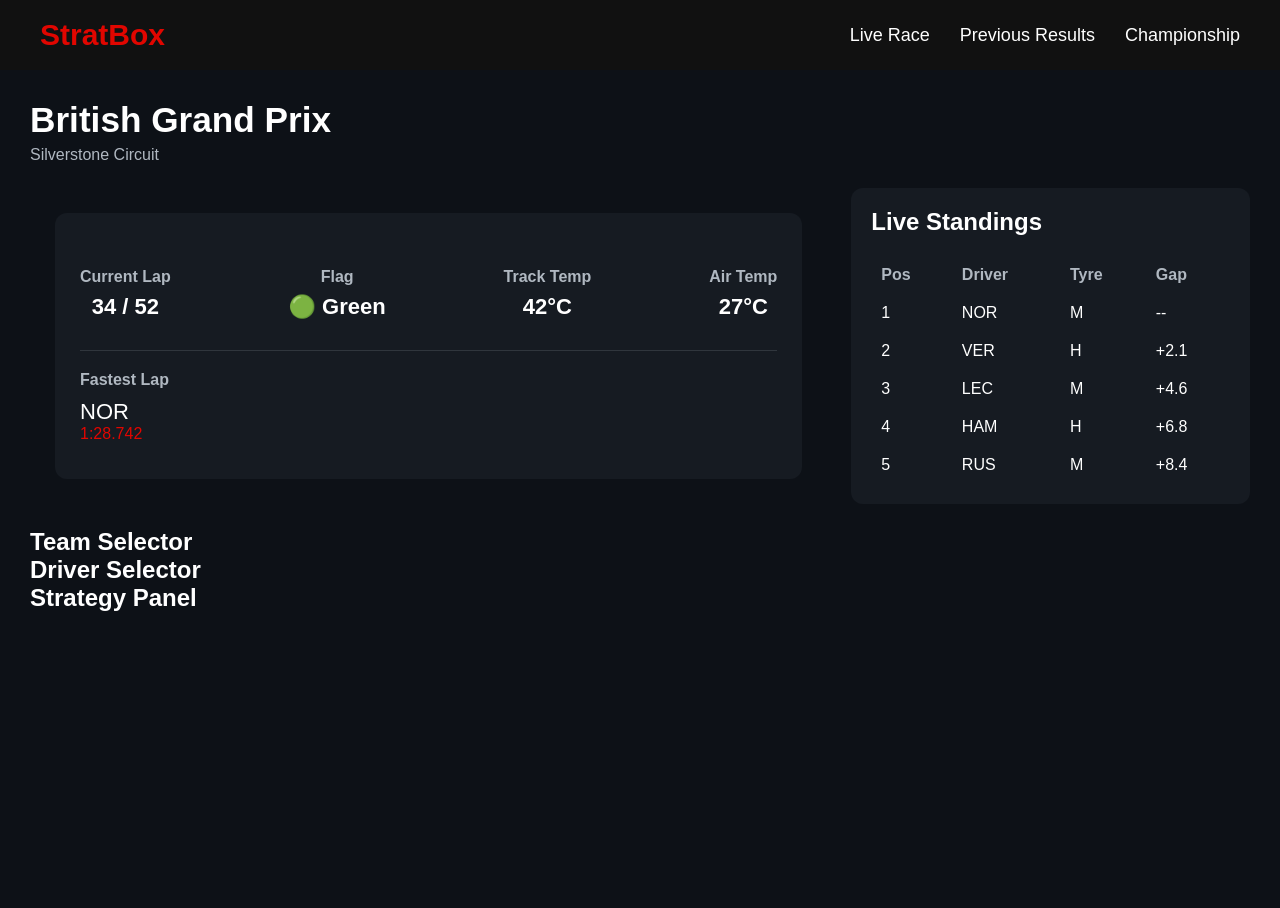
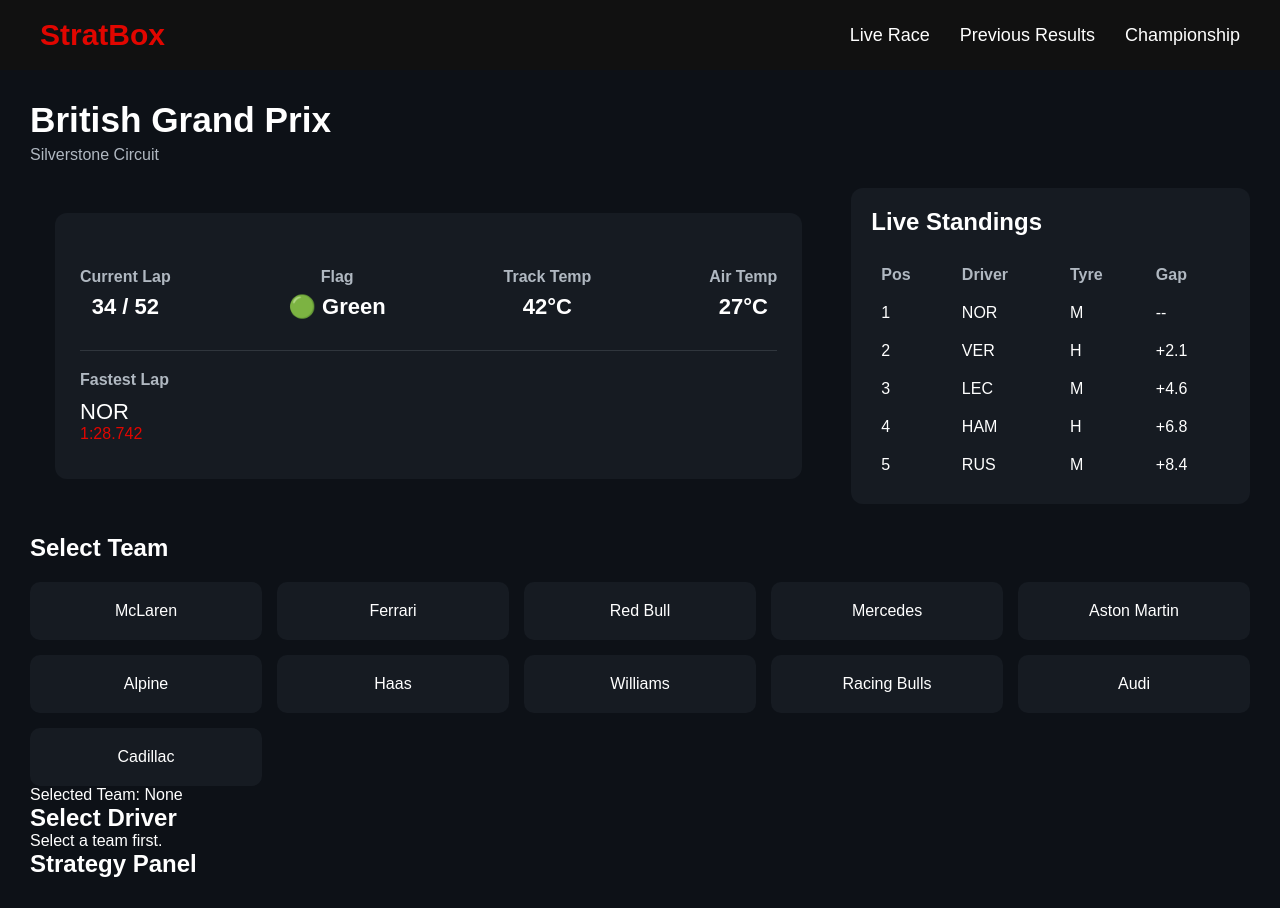
Before and after one commit to SwaradMahajan/StratBox, a React app in the folder frontend/: page / in a window 1280 px wide. Before the commit the page ends 800 px from the top, so only its background shows below. Built offline with nearby package versions, Linux system fonts and the light colour scheme; the HTML template or start-up script is replaced by a standard one.

Commit message:
Implement interactive team and driver selection

```diff
--- a/frontend/src/components/DriverSelector/DriverSelector.css
+++ b/frontend/src/components/DriverSelector/DriverSelector.css
@@ -0,0 +1,3 @@
+.driver-card {
+    cursor: pointer;
+}
--- a/frontend/src/components/DriverSelector/DriverSelector.jsx
+++ b/frontend/src/components/DriverSelector/DriverSelector.jsx
@@ -1,9 +1,37 @@
 import "./DriverSelector.css";
+import drivers from "../../data/drivers";
 
-function DriverSelector() {
+function DriverSelector({
+  selectedTeam,
+  selectedDriver,
+  setSelectedDriver,
+}) {
+  const filteredDrivers = drivers.filter(
+    (driver) => driver.teamId === selectedTeam
+  );
+
   return (
-    <div>
-      <h2>Driver Selector</h2>
+    <div className="driver-selector">
+      <h2>Select Driver</h2>
+
+      {!selectedTeam ? (
+        <p>Select a team first.</p>
+      ) : (
+        <div className="driver-grid">
+          {filteredDrivers.map((driver) => (
+            <div
+              key={driver.id}
+              className={`driver-card ${
+                selectedDriver === driver.id ? "active" : ""
+              }`}
+              onClick={() => setSelectedDriver(driver.id)}
+            >
+              <h3>{driver.fullName}</h3>
+              <p>{driver.code}</p>
+            </div>
+          ))}
+        </div>
+      )}
     </div>
   );
 }
--- a/frontend/src/components/TeamSection/TeamSection.jsx
+++ b/frontend/src/components/TeamSection/TeamSection.jsx
@@ -1,13 +1,31 @@
+import { useState } from "react";
+
 import "./TeamSection.css";
 
 import TeamSelector from "../TeamSelector/TeamSelector";
 import DriverSelector from "../DriverSelector/DriverSelector";
 
 function TeamSection() {
+  const [selectedTeam, setSelectedTeam] = useState(null);
+  const [selectedDriver, setSelectedDriver] = useState(null);
+
+  const handleTeamSelect = (teamId) => {
+    setSelectedTeam(teamId);
+    setSelectedDriver(null);
+  };
+
   return (
     <div className="team-section">
-      <TeamSelector />
-      <DriverSelector />
+      <TeamSelector
+        selectedTeam={selectedTeam}
+        setSelectedTeam={handleTeamSelect}
+      />
+
+      <DriverSelector
+        selectedTeam={selectedTeam}
+        selectedDriver={selectedDriver}
+        setSelectedDriver={setSelectedDriver}
+      />
     </div>
   );
 }
--- a/frontend/src/components/TeamSelector/TeamSelector.css
+++ b/frontend/src/components/TeamSelector/TeamSelector.css
@@ -0,0 +1,23 @@
+.team-selector {
+    margin-top: 30px;
+}
+
+.team-grid {
+    display: grid;
+
+    grid-template-columns: repeat(5, 1fr);
+
+    gap: 15px;
+
+    margin-top: 20px;
+}
+
+.team-card {
+    padding: 20px;
+
+    background: #161B22;
+
+    text-align: center;
+
+    border-radius: 10px;
+}
--- a/frontend/src/components/TeamSelector/TeamSelector.jsx
+++ b/frontend/src/components/TeamSelector/TeamSelector.jsx
@@ -1,9 +1,31 @@
 import "./TeamSelector.css";
+import teams from "../../data/teams";
 
-function TeamSelector() {
+function TeamSelector({ selectedTeam, setSelectedTeam }) {
   return (
-    <div>
-      <h2>Team Selector</h2>
+    <div className="team-selector">
+      <h2>Select Team</h2>
+
+      <div className="team-grid">
+        {teams.map((team) => (
+          <div
+            key={team.id}
+            className={`team-card ${
+              selectedTeam === team.id ? "active" : ""
+            }`}
+            onClick={() => setSelectedTeam(team.id)}
+          >
+            {team.name}
+          </div>
+        ))}
+      </div>
+
+      <p>
+        Selected Team:{" "}
+        {selectedTeam
+          ? teams.find((team) => team.id === selectedTeam).name
+          : "None"}
+      </p>
     </div>
   );
 }
--- /dev/null
+++ b/frontend/src/constants/teamIds.js
@@ -0,0 +1,13 @@
+export const TEAM_IDS = {
+  MCLAREN: 1,
+  FERRARI: 2,
+  RED_BULL: 3,
+  MERCEDES: 4,
+  ASTON_MARTIN: 5,
+  ALPINE: 6,
+  HAAS: 7,
+  WILLIAMS: 8,
+  RACING_BULLS: 9,
+  AUDI: 10,
+  CADILLAC: 11,
+};
--- /dev/null
+++ b/frontend/src/data/drivers.js
@@ -0,0 +1,269 @@
+import { TEAM_IDS } from "../constants/teamIds";
+
+const drivers = [
+  // McLaren
+  {
+    id: 1,
+    firstName: "Lando",
+    lastName: "Norris",
+    fullName: "Lando Norris",
+    code: "NOR",
+    number: 4,
+    countryCode: "GB",
+    teamId: TEAM_IDS.MCLAREN,
+    photo: "norris.png",
+  },
+  {
+    id: 2,
+    firstName: "Oscar",
+    lastName: "Piastri",
+    fullName: "Oscar Piastri",
+    code: "PIA",
+    number: 81,
+    countryCode: "AU",
+    teamId: TEAM_IDS.MCLAREN,
+    photo: "piastri.png",
+  },
+
+  // Ferrari
+  {
+    id: 3,
+    firstName: "Charles",
+    lastName: "Leclerc",
+    fullName: "Charles Leclerc",
+    code: "LEC",
+    number: 16,
+    countryCode: "MC",
+    teamId: TEAM_IDS.FERRARI,
+    photo: "leclerc.png",
+  },
+  {
+    id: 4,
+    firstName: "Lewis",
+    lastName: "Hamilton",
+    fullName: "Lewis Hamilton",
+    code: "HAM",
+    number: 44,
+    countryCode: "GB",
+    teamId: TEAM_IDS.FERRARI,
+    photo: "hamilton.png",
+  },
+
+  // Red Bull
+  {
+    id: 5,
+    firstName: "Max",
+    lastName: "Verstappen",
+    fullName: "Max Verstappen",
+    code: "VER",
+    number: 1,
+    countryCode: "NL",
+    teamId: TEAM_IDS.RED_BULL,
+    photo: "verstappen.png",
+  },
+  {
+    id: 6,
+    firstName: "Isack",
+    lastName: "Hadjar",
+    fullName: "Isack Hadjar",
+    code: "HAD",
+    number: 6,
+    countryCode: "FR",
+    teamId: TEAM_IDS.RED_BULL,
+    photo: "hadjar.png",
+  },
+
+  // Mercedes
+  {
+    id: 7,
+    firstName: "George",
+    lastName: "Russell",
+    fullName: "George Russell",
+    code: "RUS",
+    number: 63,
+    countryCode: "GB",
+    teamId: TEAM_IDS.MERCEDES,
+    photo: "russell.png",
+  },
+  {
+    id: 8,
+    firstName: "Andrea Kimi",
+    lastName: "Antonelli",
+    fullName: "Andrea Kimi Antonelli",
+    code: "ANT",
+    number: 12,
+    countryCode: "IT",
+    teamId: TEAM_IDS.MERCEDES,
+    photo: "antonelli.png",
+  },
+
+  // Aston Martin
+  {
+    id: 9,
+    firstName: "Fernando",
+    lastName: "Alonso",
+    fullName: "Fernando Alonso",
+    code: "ALO",
+    number: 14,
+    countryCode: "ES",
+    teamId: TEAM_IDS.ASTON_MARTIN,
+    photo: "alonso.png",
+  },
+  {
+    id: 10,
+    firstName: "Lance",
+    lastName: "Stroll",
+    fullName: "Lance Stroll",
+    code: "STR",
+    number: 18,
+    countryCode: "CA",
+    teamId: TEAM_IDS.ASTON_MARTIN,
+    photo: "stroll.png",
+  },
+
+  // Alpine
+  {
+    id: 11,
+    firstName: "Pierre",
+    lastName: "Gasly",
+    fullName: "Pierre Gasly",
+    code: "GAS",
+    number: 10,
+    countryCode: "FR",
+    teamId: TEAM_IDS.ALPINE,
+    photo: "gasly.png",
+  },
+  {
+    id: 12,
+    firstName: "Franco",
+    lastName: "Colapinto",
+    fullName: "Franco Colapinto",
+    code: "COL",
+    number: 43,
+    countryCode: "AR",
+    teamId: TEAM_IDS.ALPINE,
+    photo: "colapinto.png",
+  },
+
+  // Haas
+  {
+    id: 13,
+    firstName: "Esteban",
+    lastName: "Ocon",
+    fullName: "Esteban Ocon",
+    code: "OCO",
+    number: 31,
+    countryCode: "FR",
+    teamId: TEAM_IDS.HAAS,
+    photo: "ocon.png",
+  },
+  {
+    id: 14,
+    firstName: "Oliver",
+    lastName: "Bearman",
+    fullName: "Oliver Bearman",
+    code: "BEA",
+    number: 87,
+    countryCode: "GB",
+    teamId: TEAM_IDS.HAAS,
+    photo: "bearman.png",
+  },
+
+  // Williams
+  {
+    id: 15,
+    firstName: "Alexander",
+    lastName: "Albon",
+    fullName: "Alexander Albon",
+    code: "ALB",
+    number: 23,
+    countryCode: "TH",
+    teamId: TEAM_IDS.WILLIAMS,
+    photo: "albon.png",
+  },
+  {
+    id: 16,
+    firstName: "Carlos",
+    lastName: "Sainz",
+    fullName: "Carlos Sainz",
+    code: "SAI",
+    number: 55,
+    countryCode: "ES",
+    teamId: TEAM_IDS.WILLIAMS,
+    photo: "sainz.png",
+  },
+
+  // Racing Bulls
+  {
+    id: 17,
+    firstName: "Liam",
+    lastName: "Lawson",
+    fullName: "Liam Lawson",
+    code: "LAW",
+    number: 30,
+    countryCode: "NZ",
+    teamId: TEAM_IDS.RACING_BULLS,
+    photo: "lawson.png",
+  },
+  {
+    id: 18,
+    firstName: "Arvid",
+    lastName: "Lindblad",
+    fullName: "Arvid Lindblad",
+    code: "LIN",
+    number: 37,
+    countryCode: "GB",
+    teamId: TEAM_IDS.RACING_BULLS,
+    photo: "lindblad.png",
+  },
+
+  // Audi
+  {
+    id: 19,
+    firstName: "Nico",
+    lastName: "Hulkenberg",
+    fullName: "Nico Hulkenberg",
+    code: "HUL",
+    number: 27,
+    countryCode: "DE",
+    teamId: TEAM_IDS.AUDI,
+    photo: "hulkenberg.png",
+  },
+  {
+    id: 20,
+    firstName: "Gabriel",
+    lastName: "Bortoleto",
+    fullName: "Gabriel Bortoleto",
+    code: "BOR",
+    number: 5,
+    countryCode: "BR",
+    teamId: TEAM_IDS.AUDI,
+    photo: "bortoleto.png",
+  },
+
+  // Cadillac
+  {
+    id: 21,
+    firstName: "Sergio",
+    lastName: "Perez",
+    fullName: "Sergio Perez",
+    code: "PER",
+    number: 11,
+    countryCode: "MX",
+    teamId: TEAM_IDS.CADILLAC,
+    photo: "perez.png",
+  },
+  {
+    id: 22,
+    firstName: "Valtteri",
+    lastName: "Bottas",
+    fullName: "Valtteri Bottas",
+    code: "BOT",
+    number: 77,
+    countryCode: "FI",
+    teamId: TEAM_IDS.CADILLAC,
+    photo: "bottas.png",
+  },
+];
+
+export default drivers;
--- /dev/null
+++ b/frontend/src/data/teams.js
@@ -0,0 +1,81 @@
+const teams = [
+  {
+    id: 1,
+    name: "McLaren",
+    shortName: "MCL",
+    color: "#FF8000",
+    logo: "mclaren.png",
+  },
+  {
+    id: 2,
+    name: "Ferrari",
+    shortName: "FER",
+    color: "#DC0000",
+    logo: "ferrari.png",
+  },
+  {
+    id: 3,
+    name: "Red Bull",
+    shortName: "RBR",
+    color: "#1E5BC6",
+    logo: "redbull.png",
+  },
+  {
+    id: 4,
+    name: "Mercedes",
+    shortName: "MER",
+    color: "#00D2BE",
+    logo: "mercedes.png",
+  },
+  {
+    id: 5,
+    name: "Aston Martin",
+    shortName: "AMR",
+    color: "#006F62",
+    logo: "astonmartin.png",
+  },
+  {
+    id: 6,
+    name: "Alpine",
+    shortName: "ALP",
+    color: "#0090FF",
+    logo: "alpine.png",
+  },
+  {
+    id: 7,
+    name: "Haas",
+    shortName: "HAA",
+    color: "#B6BABD",
+    logo: "haas.png",
+  },
+  {
+    id: 8,
+    name: "Williams",
+    shortName: "WIL",
+    color: "#005AFF",
+    logo: "williams.png",
+  },
+  {
+    id: 9,
+    name: "Racing Bulls",
+    shortName: "RB",
+    color: "#6692FF",
+    logo: "racingbulls.png",
+  },
+  {
+    id: 10,
+    name: "Audi",
+    shortName: "AUD",
+    color: "#008C45",
+    logo: "audi.png",
+  },
+  {
+    id: 11,
+    name: "Cadillac",
+    shortName: "CAD",
+    color: "#003DA5",
+    logo: "cadillac.png",
+  },
+];
+
+export default teams;
```
Also changed, not shown: frontend/src/data/raceData.js (added).
